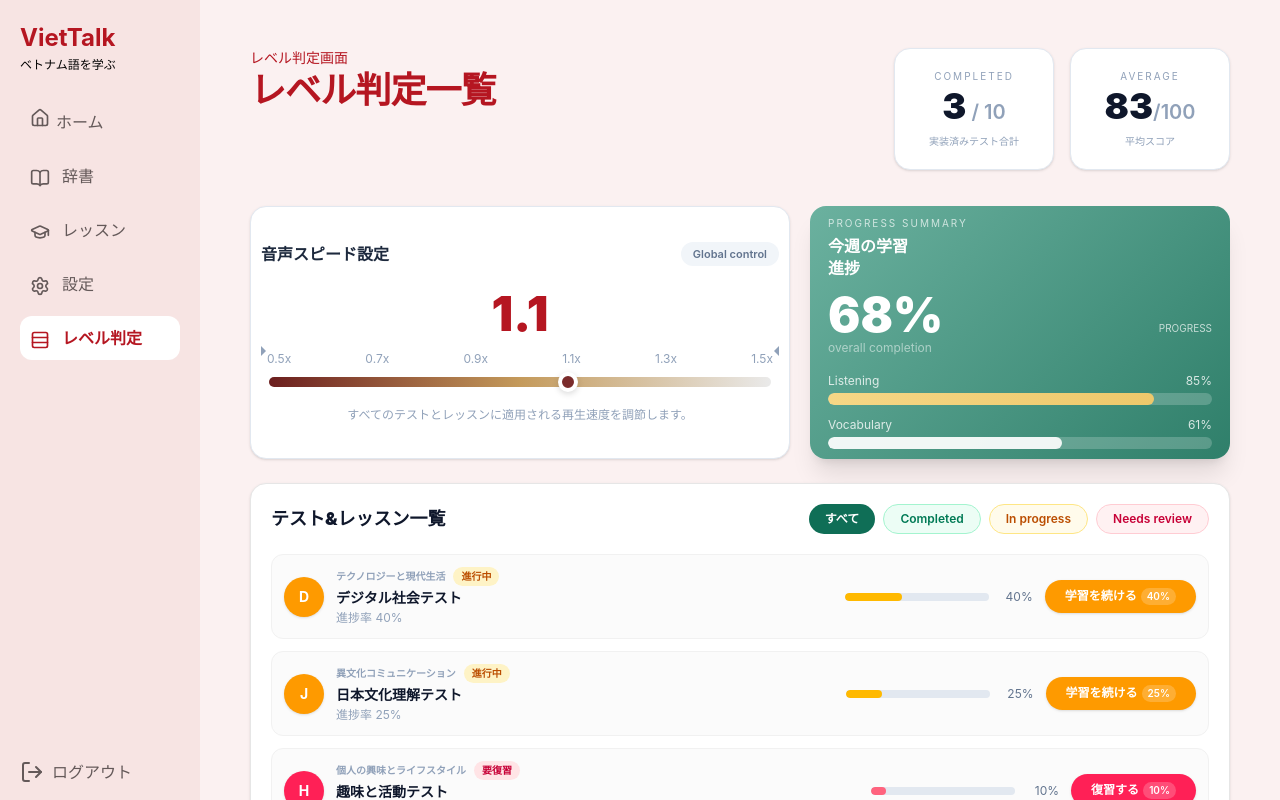
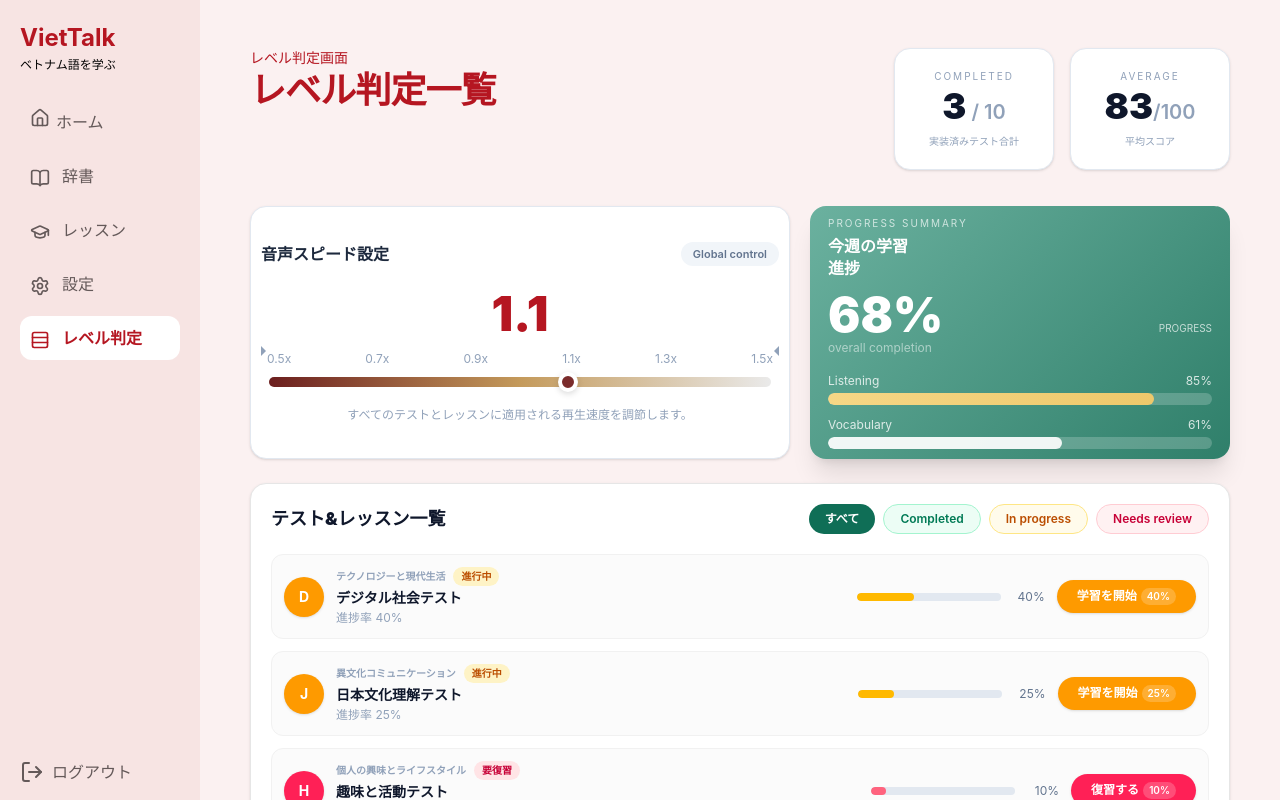
Before and after one commit to luonghoangvinh/ITSS_JP, a React (Vite) app in the folder itss_jp_vietTalk/: page /home/levelassessment in a window 1280 px wide. Built offline with nearby package versions, Linux system fonts and the light colour scheme.

Commit message:
sửa lại các trang level assessment và level test

```diff
--- a/itss_jp_vietTalk/src/pages/LevelAssessment/LevelAssessment.tsx
+++ b/itss_jp_vietTalk/src/pages/LevelAssessment/LevelAssessment.tsx
@@ -58,13 +58,13 @@ function progressBarClass(status: string) {
 function getButtonProps(status: string) {
   switch (status) {
     case 'completed':
-      return { label: 'テストを受ける', color: 'bg-[#0f6e56]' };
+      return { label: 'テストを開始', color: 'bg-[#0f6e56]' };
     case 'inProgress':
-      return { label: '学習を続ける', color: 'bg-amber-500' };
+      return { label: '学習を開始', color: 'bg-amber-500' };
     case 'needsReview':
       return { label: '復習する', color: 'bg-rose-500' };
     default:
-      return { label: 'テストを受ける', color: 'bg-slate-400' };
+      return { label: 'テストを開始', color: 'bg-slate-400' };
   }
 }
 
```
